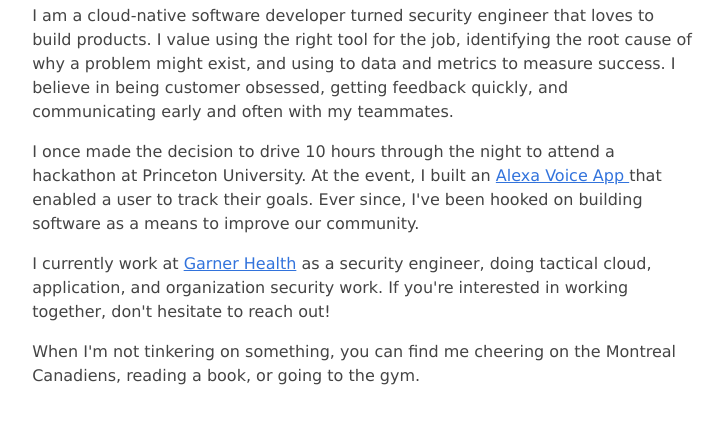
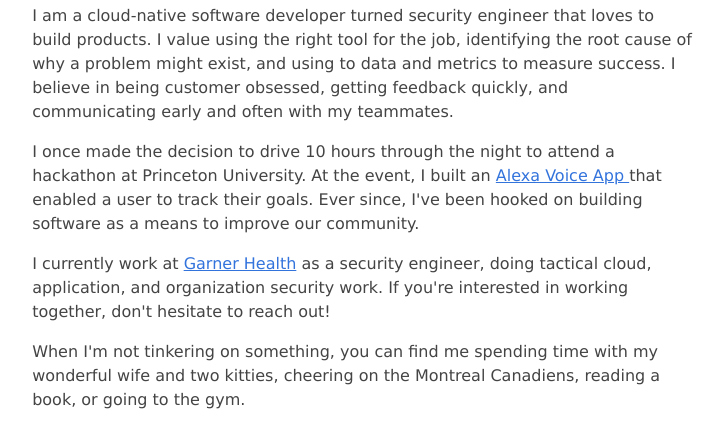
Before and after one commit to chasen-bettinger/personal-website, an Astro site: page / in a window 1280 px wide. Shown: the part 201-648 px from the top of the page, without its empty margins (277-1001 px from the left). Built offline with nearby package versions, Linux system fonts and the light colour scheme; Astro itself is replaced by a stand-in of ours.

Commit message:
Update index.astro

```diff
--- a/src/pages/index.astro
+++ b/src/pages/index.astro
@@ -43,7 +43,7 @@ import { SITE_TITLE, SITE_DESCRIPTION } from "../consts";
         you're interested in working together, don't hesitate to reach out!
       </p>
       <p>
-        When I'm not tinkering on something, you can find me cheering on the
+        When I'm not tinkering on something, you can find me spending time with my wonderful wife and two kitties, cheering on the
         Montreal Canadiens, reading a book, or going to the gym.
       </p>
     </main>
```
